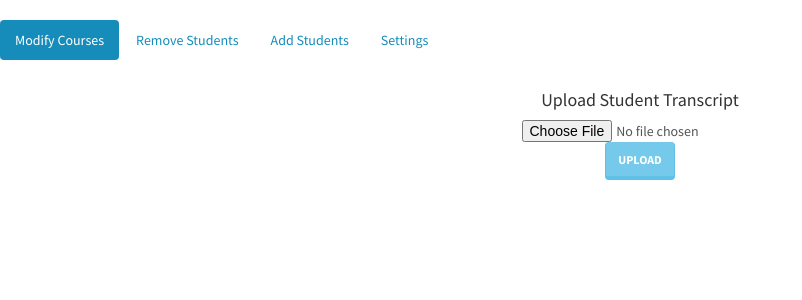
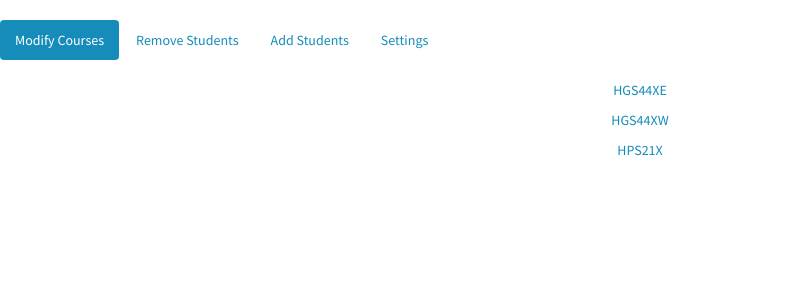
Before and after one commit to oreo21/TeamProhphit, a Flask app: page /admin_home/ in a window 1280 px wide. Shown: the part 54-354 px from the top of the page, without its empty margins (0-802 px from the left). Run offline with Flask 2, Linux system fonts and the light colour scheme; the visitor is signed in with stand-in values (Sample User, id 1); data that the repository does not hold is empty; some libraries are stand-ins or nearby versions.

Commit message:
fixed small bug with active

```diff
--- a/templates/admin_home.html
+++ b/templates/admin_home.html
@@ -16,7 +16,7 @@
     <li><a href="#add" data-toggle="tab">Add Students</a></li>
     <li><a href="#settings" data-toggle="tab">Settings</a></li>
     <div id="myTabContent" class="tab-content">
-        <div class="tab-pane fade active in" id="add">
+        <div class="tab-pane fade" id="add">
           <br><br><br>
           <h4>Upload Student Transcript</h4>
           <form action="/testForm/" method="POST" enctype="multipart/form-data">
@@ -107,7 +107,7 @@
           </script>
         </div>
 
-        <div class="tab-pane fade" id="mod">
+        <div class="tab-pane fade active in" id="mod">
           <br><br><br>
           {%for course in courses%}
 
```
